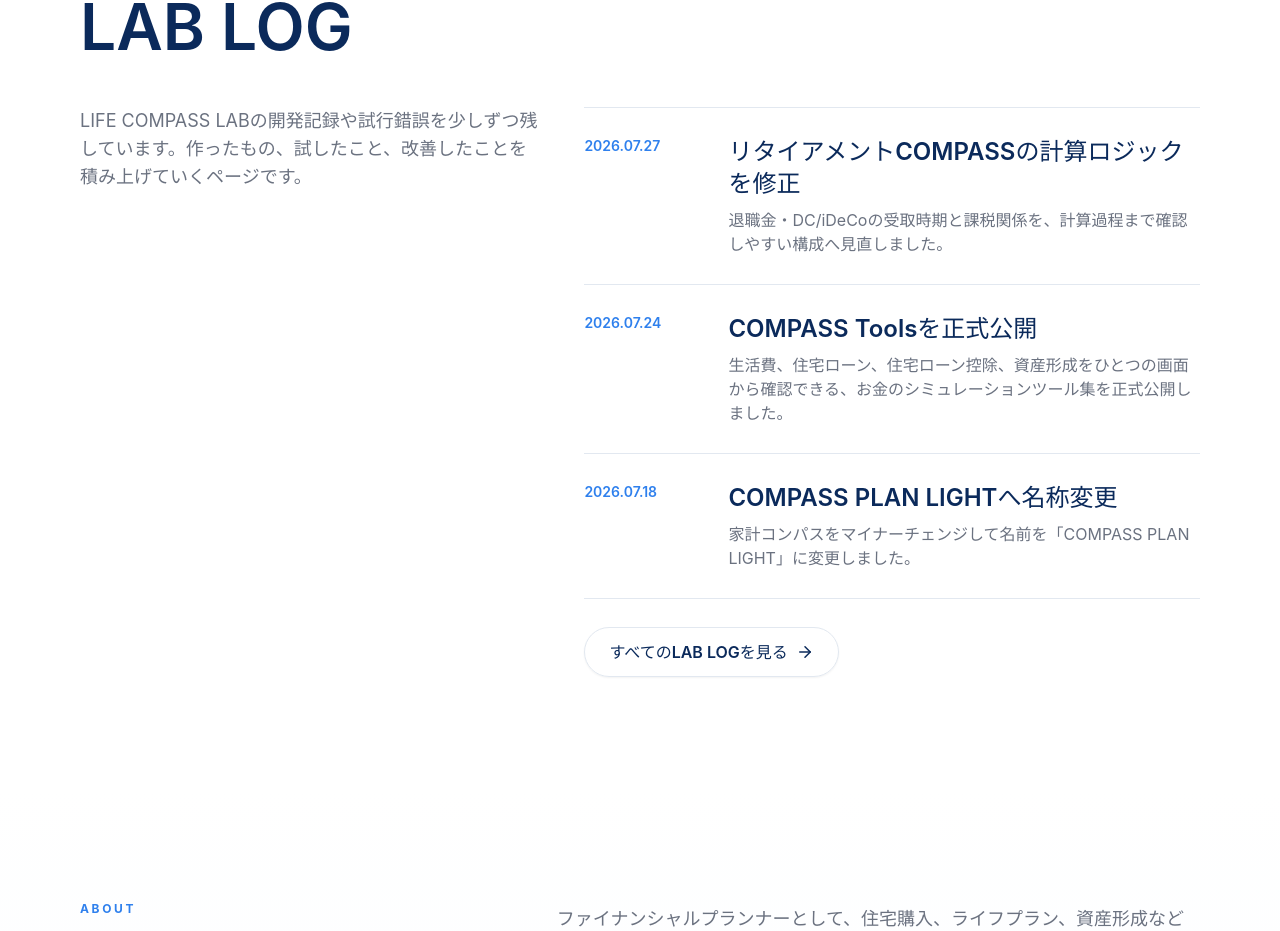
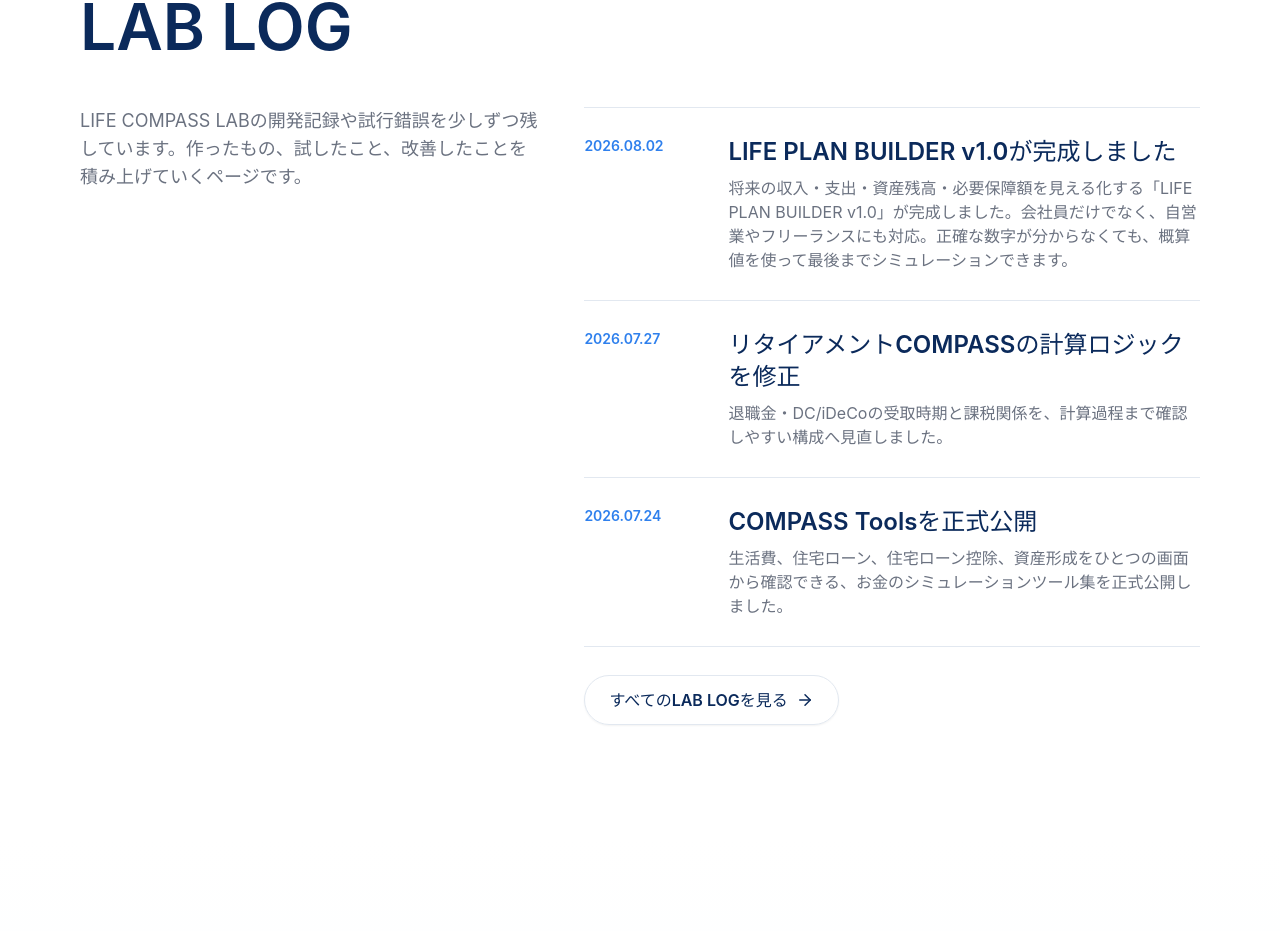
Before and after one commit to yukiya1106-arch/lifecompasslab, a React (Vite) app: page / in a window 1280 px wide. Shown: the part 2906-3837 px from the top of the page. Built offline with nearby package versions, Linux system fonts and the light colour scheme.

Commit message:
Add Life Plan Builder lab log

```diff
--- a/src/data/labLogData.ts
+++ b/src/data/labLogData.ts
@@ -8,6 +8,16 @@ export type LabLog = {
 };
 
 export const labLogs: LabLog[] = [
+  {
+    date: "2026.08.02",
+    title: "LIFE PLAN BUILDER v1.0が完成しました",
+    summary:
+      "将来の収入・支出・資産残高・必要保障額を見える化する「LIFE PLAN BUILDER v1.0」が完成しました。会社員だけでなく、自営業やフリーランスにも対応。正確な数字が分からなくても、概算値を使って最後までシミュレーションできます。",
+    body:
+      "家族構成や収入、生活費、住まい、教育費、資産運用、保険などを入力し、将来のお金の流れを確認できる「LIFE PLAN BUILDER」が、ひとまずv1.0として完成しました。\n\n将来の金融資産残高や年間収支だけでなく、「いつ収入が減るのか」「どの時期に支出が増えるのか」を確認できる収入・支出グラフ、NISAやDCなどの資産内部取引、万一の場合の必要保障額なども確認できます。\n\n会社員・公務員だけでなく、自営業・フリーランス、パート・アルバイトなどの働き方にも対応しました。手取り収入や遺族年金など、正確な金額が分からない場合は概算値を使って先へ進める設計にしています。\n\nライフプランを作ろうとしても、細かな数字が分からず、入力の途中で止まってしまうことは少なくありません。このツールでは、最初から完璧な数字をそろえることよりも、まず最後まで入力し、人生全体のお金の流れを見てみることを大切にしています。\n\n開発中は、入力画面を直したら計算がずれ、計算を直したら別の表示が崩れ、ようやく完成したと思ったら新しい問題が見つかる、ということを何度も繰り返しました。最終的には92項目のテストを通し、販売・公開に向けたv1.0として一区切りをつけています。\n\n正確な未来を当てるためのツールではありません。数字を見ながら、「このままで大丈夫そうか」「どこを少し変えればよいか」を考えるための道具です。\n\nそして今回は、完成したツールを使ってもらうだけでなく、Google AI Studioを使って名称や配色、入力項目などを自分仕様に育てられる「LIFE PLAN BUILDER KIT」も準備しています。\n\n作って終わりではなく、実際に使ってもらいながら、ここからさらに育てていきます。",
+    linkLabel: "LIFE PLAN BUILDERを開く",
+    linkUrl: "/lifecompasslab/tools/life-plan-builder/",
+  },
   {
     date: "2026.07.27",
     title: "リタイアメントCOMPASSの計算ロジックを修正",
--- a/src/main.tsx
+++ b/src/main.tsx
@@ -571,7 +571,7 @@ function LabLogCard({
       <div>
         <h2 className="mb-2 text-xl font-semibold leading-snug text-navy md:text-2xl">{log.title}</h2>
         <p className="text-sm leading-7 text-sub md:text-base">{log.summary}</p>
-        {!compact && <p className="mt-3 text-sm leading-7 text-sub">{log.body}</p>}
+        {!compact && <p className="mt-3 whitespace-pre-line text-sm leading-7 text-sub">{log.body}</p>}
         {!compact && log.linkUrl && (
           <a
             href={log.linkUrl}
```
